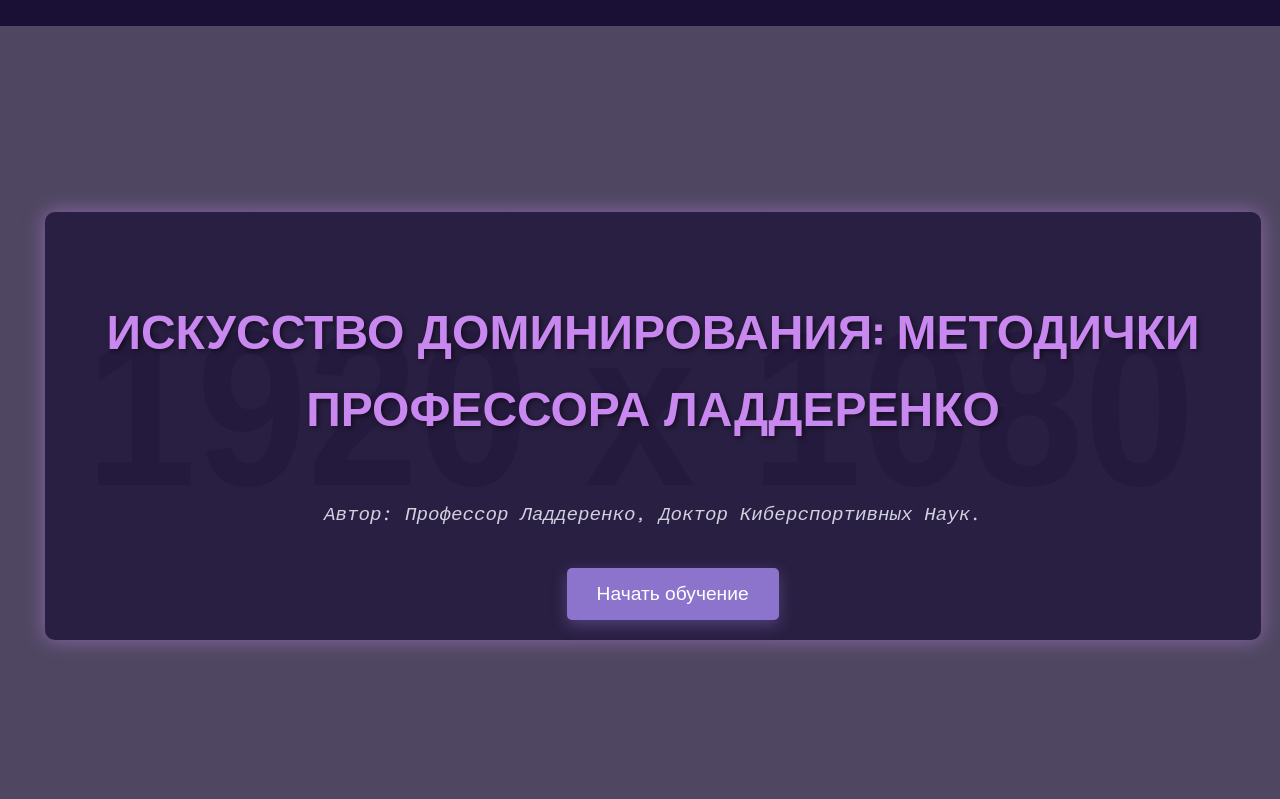
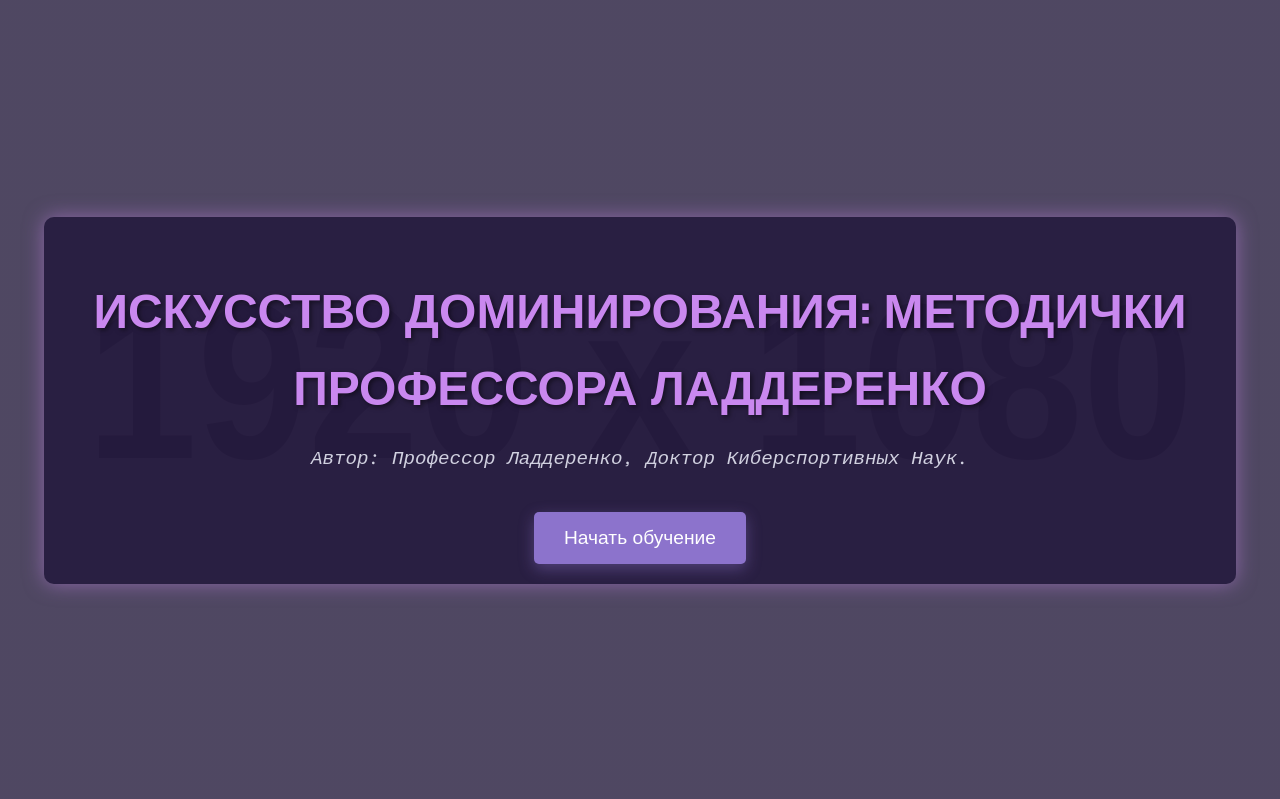
Before and after one commit to LADDERENKO/ladderenko.github.io, a plain HTML site: page index.html in a window 1280 px wide. Shown: the top 799 px of the page. Drawn offline with nearby package versions, Linux system fonts and the light colour scheme; placeholder pictures from the web are drawn by us.

Commit message:
Add files via upload

```diff
--- a/index.html
+++ b/index.html
@@ -47,6 +47,7 @@
                 <li><a href="marathon-desmatch.html">Марафонский Дезматч, или Как гению выжить за прилавком</a></li>
                 <li><a href="apocalypse-of-ignorance.html">Апокалипсис Невежества, или Почему Отсутствие Чтения Превращает Человека в Овощ: Беспощадный Анализ</a></li>
                 <li><a href="bold.html">Великая Трагедия Вечера</a></li>
+                <li><a href="prolik.html">...</a></li>
             </ul>
             <h3>МАЙНСРУФТ</h3>
             <ul>
--- a/script.js
+++ b/script.js
@@ -74,15 +74,23 @@ document.addEventListener('DOMContentLoaded', () => {
     window.addEventListener('load', updateStarContainerHeight);
     window.addEventListener('resize', updateStarContainerHeight);
 
-    // Можно также добавить вызов при изменении контента, если это происходит динамически
-    // updateStarContainerHeight();
+    // Добавляем IntersectionObserver для динамического контента, если он будет
+    const contentObserver = new MutationObserver(updateStarContainerHeight);
+    contentObserver.observe(document.body, { childList: true, subtree: true });
 
     // 2. Эффект "космической пыли" при скролле
     const particlesContainer = document.createElement('div');
     particlesContainer.classList.add('particles-container');
     document.body.appendChild(particlesContainer);
 
-    window.addEventListener('scroll', () => {
+    let lastScrollY = 0;
+    let particleTimeout = null;
+    const scrollHandler = () => {
+        const currentScrollY = window.scrollY;
+        const scrollDelta = Math.abs(currentScrollY - lastScrollY);
+
+        // Ограничиваем создание частиц, чтобы избежать "зависаний"
+        if (scrollDelta > 50 && !particleTimeout) {
             // Создаем "частицу"
             const particle = document.createElement('div');
             particle.classList.add('scroll-particle');
@@ -104,5 +112,13 @@ document.addEventListener('DOMContentLoaded', () => {
                     particle.parentNode.removeChild(particle);
                 }
             }, duration * 1000);
+
+            lastScrollY = currentScrollY;
+            particleTimeout = setTimeout(() => {
+                particleTimeout = null;
+            }, 50); // Задержка в 50мс между созданиями частиц
+        }
+    };
+
+    window.addEventListener('scroll', scrollHandler);
 });
-});
--- a/style.css
+++ b/style.css
@@ -24,6 +24,7 @@ h1, h2, h3 {
     font-family: 'Michroma', sans-serif; /* Футуристичный шрифт для заголовков */
     color: #c988ef;
     text-shadow: 2px 2px 5px rgba(0, 0, 0, 0.5);
+    word-wrap: break-word; /* Важное добавление для переноса длинных слов */
 }
 
 a {
@@ -60,6 +61,7 @@ a:hover {
     opacity: 0;
     animation: scale-in 1s forwards cubic-bezier(0.68, -0.55, 0.27, 1.55);
     animation-delay: 0.5s;
+    max-width: 90%; /* Важное добавление для мобильных устройств */
 }
 
 @keyframes scale-in {
```
Lines whose indentation alone changed are shown as unchanged.
